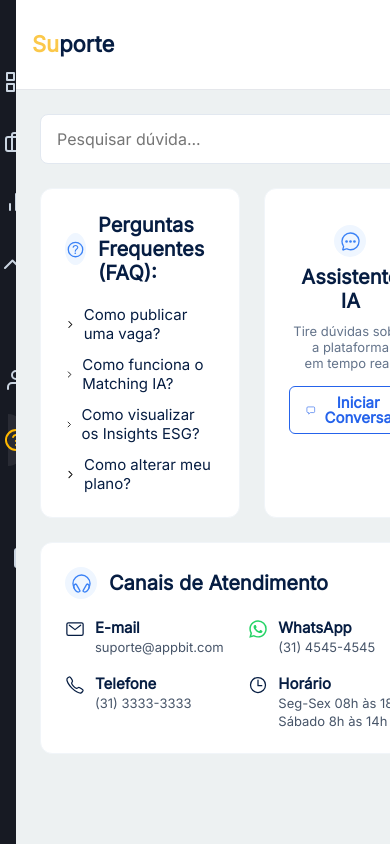
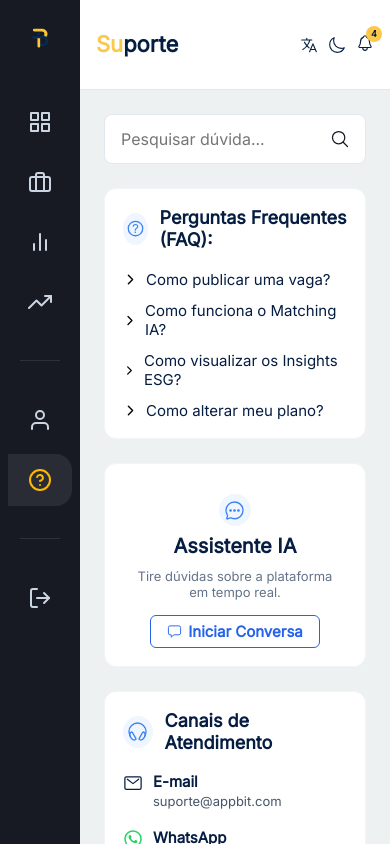
Before and after one commit to Manuellasantos/Black-In-Tech, a React (Vite) app: page /suporte in a window 390 px wide. Built offline with nearby package versions, Linux system fonts and the light colour scheme.

Commit message:
ajustes finais no Sidebar, Perfil e Suporte

```diff
--- a/src/components/Sidebar.css
+++ b/src/components/Sidebar.css
@@ -126,6 +126,35 @@
 
 /*RESPONSIVIDADE*/
 
+@media (max-width: 900px) {
+
+    .sidebar {
+        width: 90px;
+        padding: 16px 8px;
+    }
+
+    .sidebar-logo {
+        display: none;
+    }
+
+    .sidebar-nav a {
+        justify-content: center;
+        padding: 14px 8px;
+    }
+
+    .sidebar-nav a span {
+        display: none;
+    }
+
+    .logout-button span {
+        display: none;
+    }
+
+    .logout-button {
+        justify-content: center;
+    }
+}
+
 @media (max-width: 480px) {
 
     .sidebar {
--- a/src/pages/Perfil.css
+++ b/src/pages/Perfil.css
@@ -422,6 +422,53 @@
 
 /*RESPONSIVIDADE*/
 
+@media (max-width: 1400px) {
+
+    .plano-content {
+        grid-template-columns: 1fr 1fr;
+    }
+
+    .plano-coluna:last-child {
+        grid-column: span 2;
+        border-top: 1px solid #E5E7EB;
+        padding-top: 20px;
+    }
+
+    .btn-plano {
+        width: 100%;
+    }
+
+}
+
+@media (max-width: 1200px) {
+
+    .empresa-info,
+    .responsavel-info {
+        flex-wrap: wrap;
+        gap: 24px;
+    }
+
+    .empresa-item,
+    .responsavel-item {
+        border-right: none;
+        padding-right: 0;
+    }
+
+}
+
+@media (max-width: 900px) {
+
+    .empresa-info,
+    .responsavel-info {
+        flex-wrap: wrap;
+        gap: 24px;
+    }
+
+    .perfil-grid {
+        grid-template-columns: 1fr;
+    }
+}
+
 @media (max-width: 720px) {
 
     .empresa-info,
@@ -439,6 +486,10 @@
         gap: 20px;
     }
 
+    .plano-coluna:last-child {
+        grid-column: auto;
+    }
+
     .plano-coluna:not(:last-child) {
         border-right: none;
         padding-right: 0;
@@ -449,6 +500,23 @@
 }
 
 @media (max-width: 480px) {
+
+    .plano-content {
+        grid-template-columns: 1fr;
+        padding: 18px;
+        gap: 20px;
+    }
+
+    .plano-coluna {
+        min-height: 0;
+    }
+
+    .plano-coluna:not(:last-child) {
+        border-right: none;
+        border-bottom: 1px solid #E5E7EB;
+        padding-right: 0;
+        padding-bottom: 20px;
+    }
 
     .empresa-info,
     .responsavel-info {
--- a/src/pages/Suporte.css
+++ b/src/pages/Suporte.css
@@ -236,3 +236,37 @@
     gap: 8px;
     cursor: pointer;
 }
+
+/*RESPONSIVIDADE*/
+
+@media (max-width: 720px) {
+
+    .suporte-grid {
+        grid-template-columns: 1fr;
+    }
+
+    .suporte-row-top {
+        grid-template-columns: 1fr;
+    }
+
+}
+
+@media (max-width: 480px) {
+
+    .canais-grid {
+        grid-template-columns: 1fr;
+    }
+
+    .suporte-card {
+        padding: 18px;
+    }
+
+    .suporte-card-title {
+        font-size: 18px;
+    }
+
+    .btn-enviar-solicitacao {
+        width: 100%;
+    }
+
+}
```
